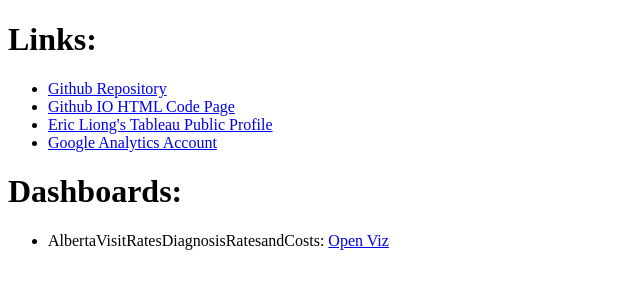
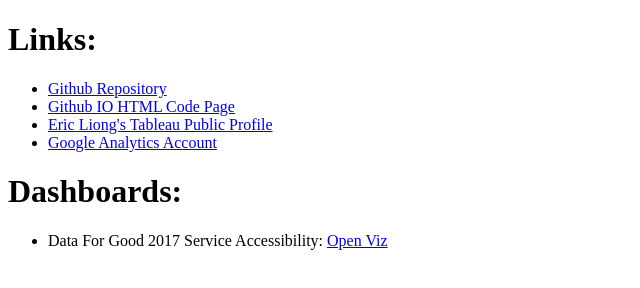
Before and after one commit to eliong/eliong.github.io, a plain HTML site: page index.html in a window 1280 px wide. Shown: the full height of the page, 0-640 px from the left. Drawn offline with Linux system fonts and the light colour scheme.

Commit message:
Update index.html

```diff
--- a/index.html
+++ b/index.html
@@ -26,7 +26,7 @@
 	</ul>
 	<h1>Dashboards:</h1>
 	<ul>
-		<li>AlbertaVisitRatesDiagnosisRatesandCosts: <a href="https://public.tableau.com/profile/ericliong/#!/vizhome/DatathonRecap/TheBurgerCommunity">Open Viz</a></li>
+		<li>Data For Good 2017 Service Accessibility: <a href="https://public.tableau.com/profile/ericliong/#!/vizhome/DatathonRecap/TheBurgerCommunity">Open Viz</a></li>
 	</ul>
 </body>
 </html>
```
